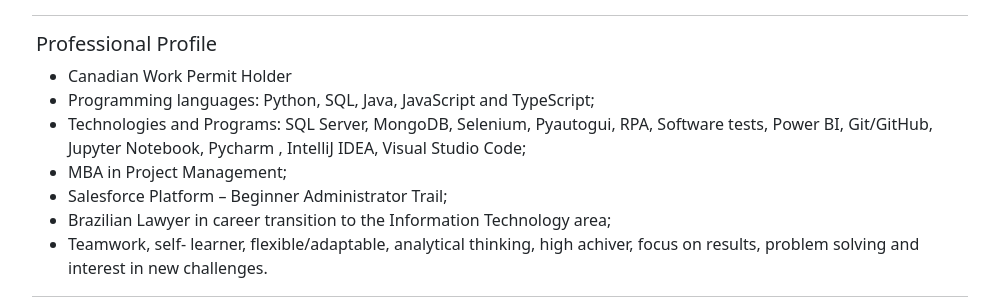
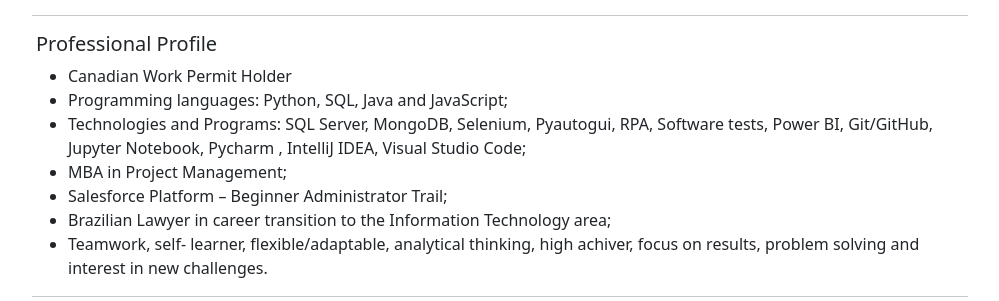
Before and after one commit to pcarpes/pedro_web_page, a Flask app: page /resume in a window 1280 px wide. Shown: the part 143-444 px from the top of the page, without its empty margins (140-1139 px from the left). Run offline with Flask 3, Linux system fonts and the light colour scheme.

Commit message:
Update resume.html

```diff
--- a/templates/resume.html
+++ b/templates/resume.html
@@ -9,7 +9,7 @@
     <div>
       <ul>
         <li>Canadian Work Permit Holder</li>
-        <li>Programming languages: Python, SQL, Java, JavaScript and TypeScript;</li>
+        <li>Programming languages: Python, SQL, Java and JavaScript;</li>
         <li>Technologies and Programs: SQL Server, MongoDB, Selenium, Pyautogui, RPA, Software tests, Power BI, Git/GitHub, Jupyter Notebook, Pycharm , IntelliJ IDEA, Visual Studio Code;   </li>
         <li>MBA in Project Management;</li>
         <li>Salesforce Platform – Beginner Administrator Trail;</li>
```
